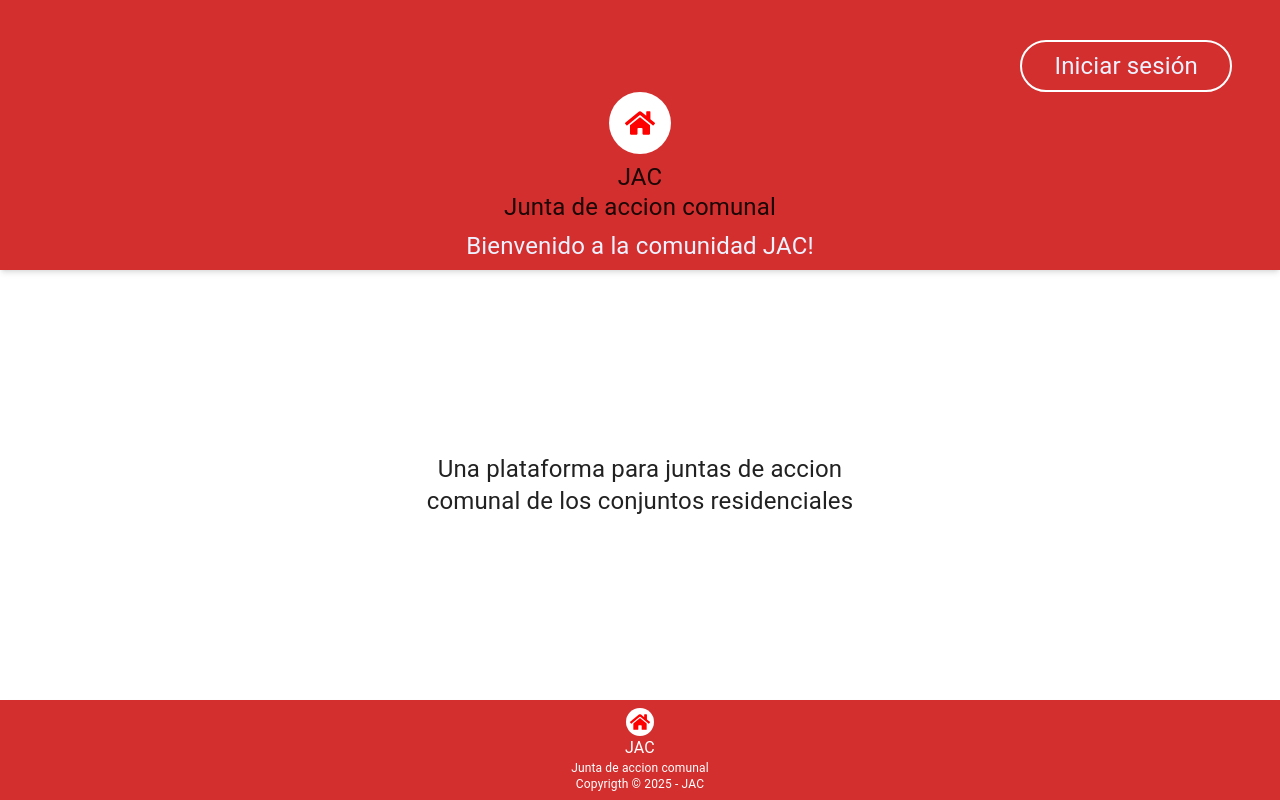
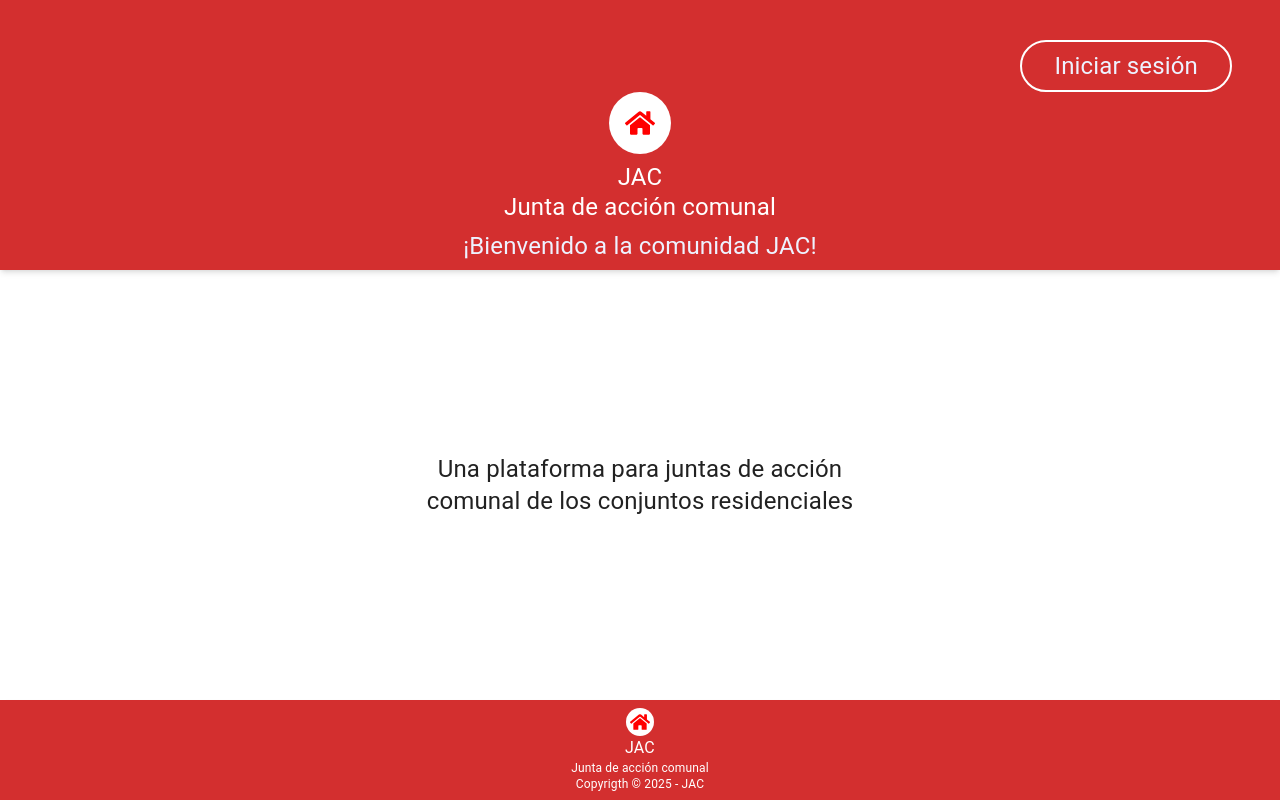
Before and after one commit to Stiven-023/JAC, a Next.js app: page / in a window 1280 px wide. Built offline with nearby package versions, Linux system fonts and the light colour scheme.

Commit message:
Corrección en tildes y espacio título de Bienvenidos

```diff
--- a/src/app/(home)/home/page.tsx
+++ b/src/app/(home)/home/page.tsx
@@ -6,8 +6,8 @@ export default function Page() {
     return (
         <div className="flex flex-col text-center">
             <div className="mb-4">
-                <h1 className="font-bold">¡Bienvenido a la comunidad JAC!</h1>
-                <p>Junta de accion comunal de su conjunto residencial. <br></br>
+                <h1 className="font-bold text-2xl mb-2 -mt-6">¡Bienvenido a la comunidad JAC!</h1>
+                <p className="text-base text-gray-700">Junta de acción comunal de su conjunto residencial. <br></br>
                     Desde aqui puedes ver noticias, eventos y administrar servicios
                 </p>
             </div>
--- a/src/app/(main)/page.tsx
+++ b/src/app/(main)/page.tsx
@@ -2,7 +2,7 @@ export default function Page() {
     return (
         <div className="flex justify-center min-h-full items-center">
             <h1 className="text-center lg:text-md xl:text-2xl">
-                Una plataforma para juntas de accion <br></br>
+                Una plataforma para juntas de acción <br></br>
                 comunal de los  conjuntos residenciales
             </h1>
         </div>
--- a/src/app/login/page.tsx
+++ b/src/app/login/page.tsx
@@ -50,7 +50,7 @@ export default function LoginPage() {
                         </Link>
                         <div >
                             <h1>JAC</h1>
-                            <p className='text-xs'>Junta de accion comunal </p>
+                            <p className='text-xs'>Junta de acción comunal </p>
                         </div>
                     </div>
 
--- a/src/components/HomeHeader.tsx
+++ b/src/components/HomeHeader.tsx
@@ -44,7 +44,7 @@ export default function HomeHeader() {
                     </div>
                     <div >
                         <h1>JAC</h1>
-                        <p className='text-xs'>Junta de accion comunal </p>
+                        <p className='text-xs'>Junta de acción comunal </p>
                     </div>
                 </div>
                 <div className='lg:hidden'>
--- a/src/components/MainFooter.tsx
+++ b/src/components/MainFooter.tsx
@@ -9,7 +9,7 @@ export default function MainFooter() {
                     <FaHome size={20} color="red" />
                 </div>
                 <h1>JAC</h1>
-                <p className='text-xs'>Junta de accion comunal </p>
+                <p className='text-xs'>Junta de acción comunal </p>
                 <p className='text-xs'>Copyrigth © 2025 - JAC</p>
 
             </div>
--- a/src/components/MainHeader.tsx
+++ b/src/components/MainHeader.tsx
@@ -22,9 +22,9 @@ export default function MainHeader() {
                     <FaHome size={30} color="red" />
 
                 </div >
-                <h2 className=' lg:text-md xl:text-2xl m-0 leading-tight '>JAC</h2>
-                <p className=' lg:text-md xl:text-2xl m-0 leading-tight'>Junta de accion comunal </p>
-                <h3 className=' text-indigo-50 py-2 lg:text-md xl:text-2xl'>Bienvenido a la comunidad JAC!</h3>
+                <h2 className='text-white lg:text-md xl:text-2xl m-0 leading-tight '>JAC</h2>
+                <p className='text-white lg:text-md xl:text-2xl m-0 leading-tight'>Junta de acción comunal </p>
+                <h3 className=' text-indigo-50 py-2 lg:text-md xl:text-2xl'>¡Bienvenido a la comunidad JAC!</h3>
 
             </div>
         </header >
```
